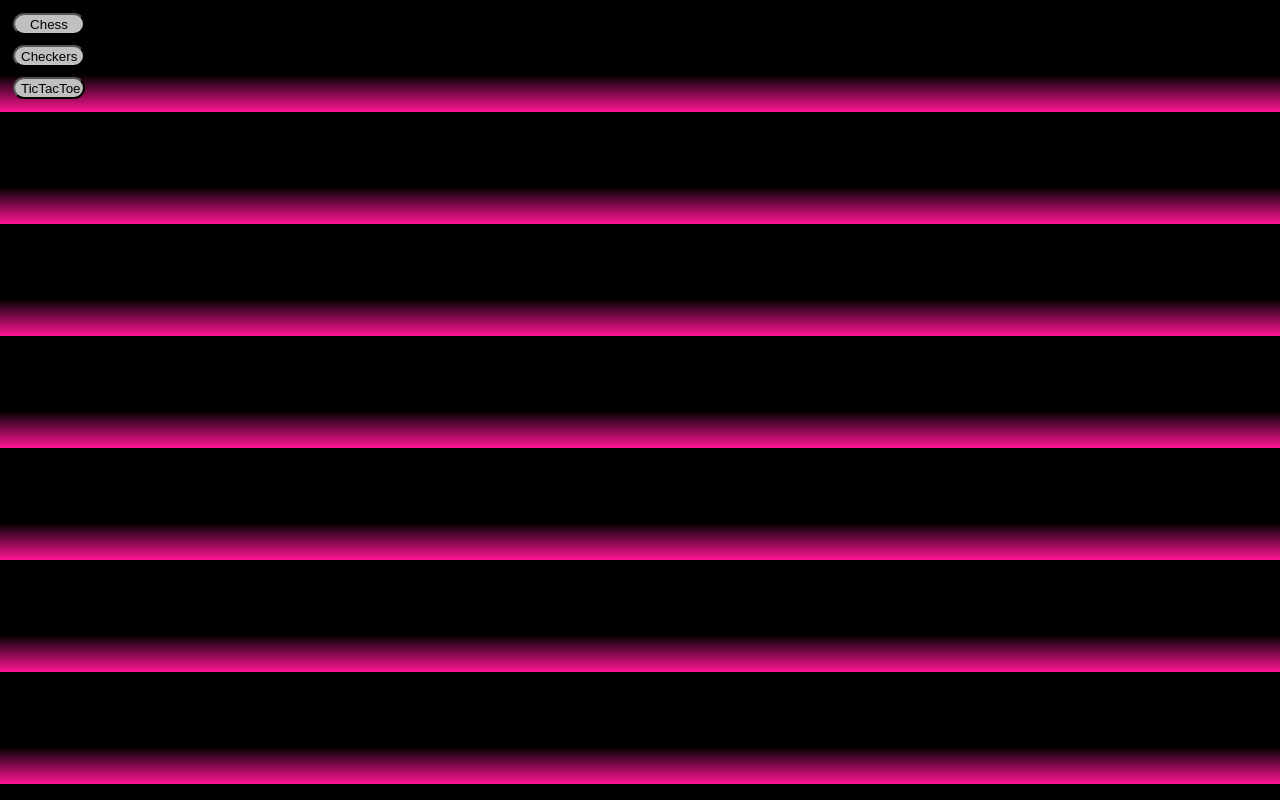
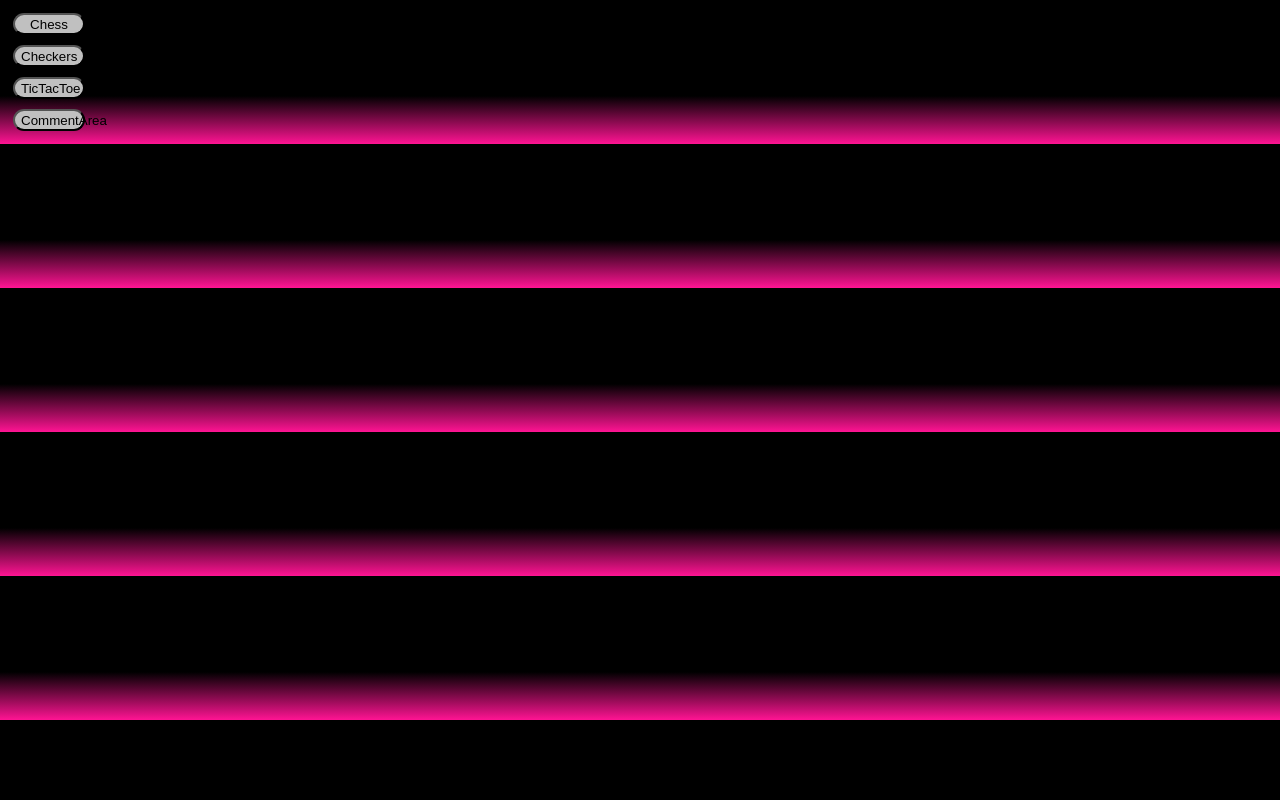
Before and after one commit to SoulBow/SoulBow.github.io, a plain HTML site: page index.html in a window 1280 px wide. Drawn offline with Linux system fonts and the light colour scheme.

Commit message:
Update index.html

```diff
--- a/index.html
+++ b/index.html
@@ -4,4 +4,5 @@
 <div><a href="/chess/chess.html"><button style="background: silver; margin: 5px 5px 5px 5px; border-radius: 45px 45px 45px 45px; width: 72px; height: 22px">Chess</button></a>
 </div><div><a href="/checkers/checkers.html"><button style="background: silver; margin: 5px 5px 5px 5px; border-radius: 45px 45px 45px 45px; width: 72px; height: 22px">Checkers</button></a>
 </div><div><a href="/tac/tac.html"><button style="background: silver; margin: 5px 5px 5px 5px; border-radius: 45px 45px 45px 45px; width: 72px; height: 22px">TicTacToe</button></a>
+</div><div><a href="/indexComment.html"><button style="background: silver; margin: 5px 5px 5px 5px; border-radius: 45px 45px 45px 45px; width: 72px; height: 22px">CommentArea</button></a>
 </div></body></html>
```
